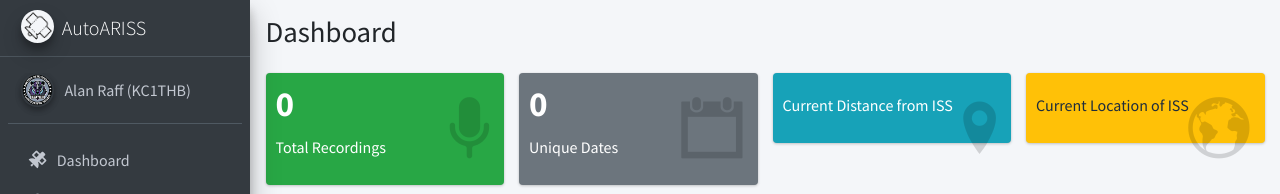
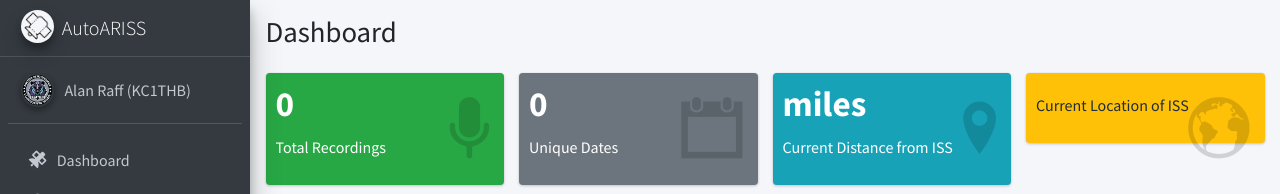
Before and after one commit to Un1xG0d/StarStream, a Flask app: template templates/index.html in a window 1280 px wide. Shown: the top 194 px of the page. Run offline with Flask 3, Linux system fonts and the light colour scheme; the template is opened without the code that fills it, so the values that code supplies are empty; parts of the project's set-up code (start-up, migrations or seed data) failed here and were passed over; some libraries are stand-ins or nearby versions.

Commit message:
fix typo

```diff
--- a/templates/index.html
+++ b/templates/index.html
@@ -189,9 +189,9 @@ function checkMobileBrowser() {
 };
 
 if (checkMobileBrowser() == true) {
-  getElementById("distance").innerHTML += " mi";
+  document.getElementById("distance").innerHTML += " mi";
 } else {
-  getElementById("distance").innerHTML += " miles";
+  document.getElementById("distance").innerHTML += " miles";
 }
 </script>
 
```
